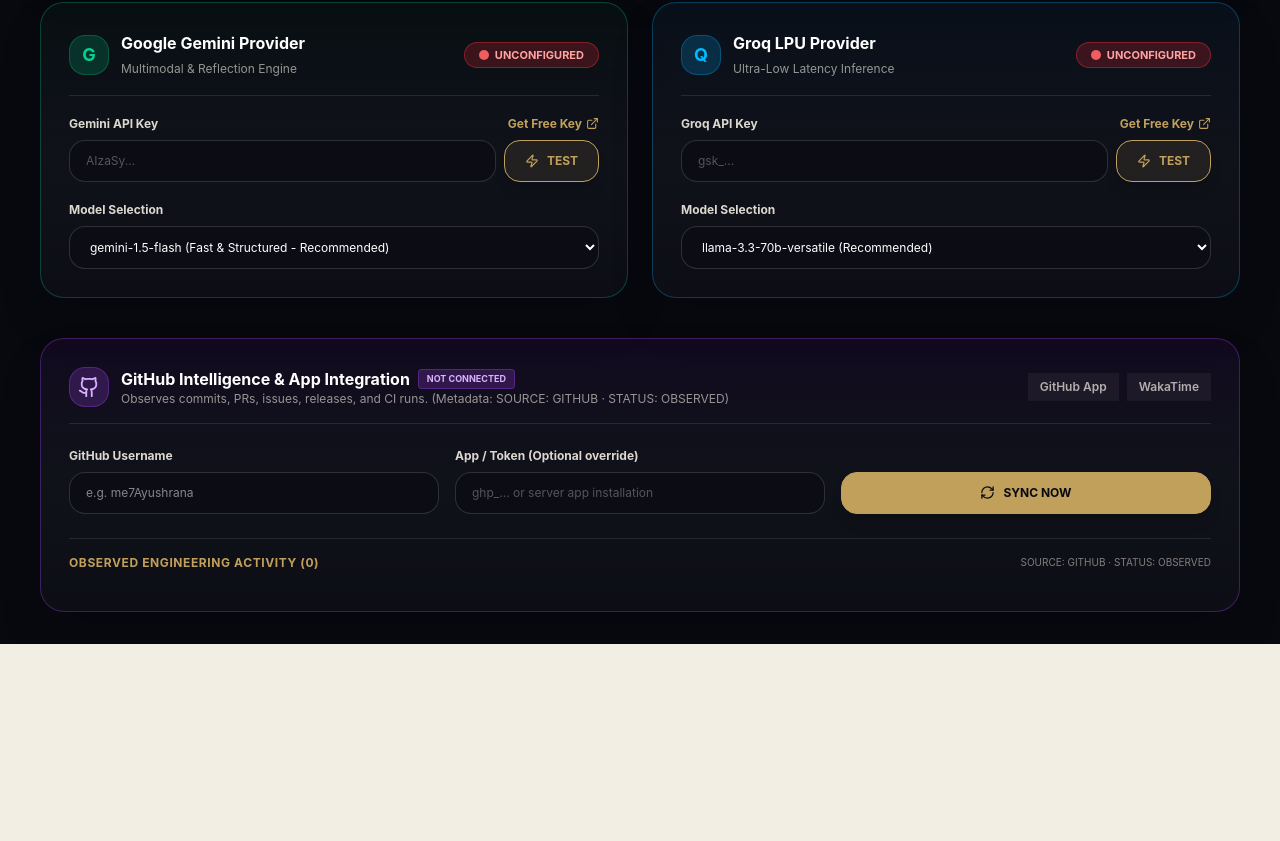
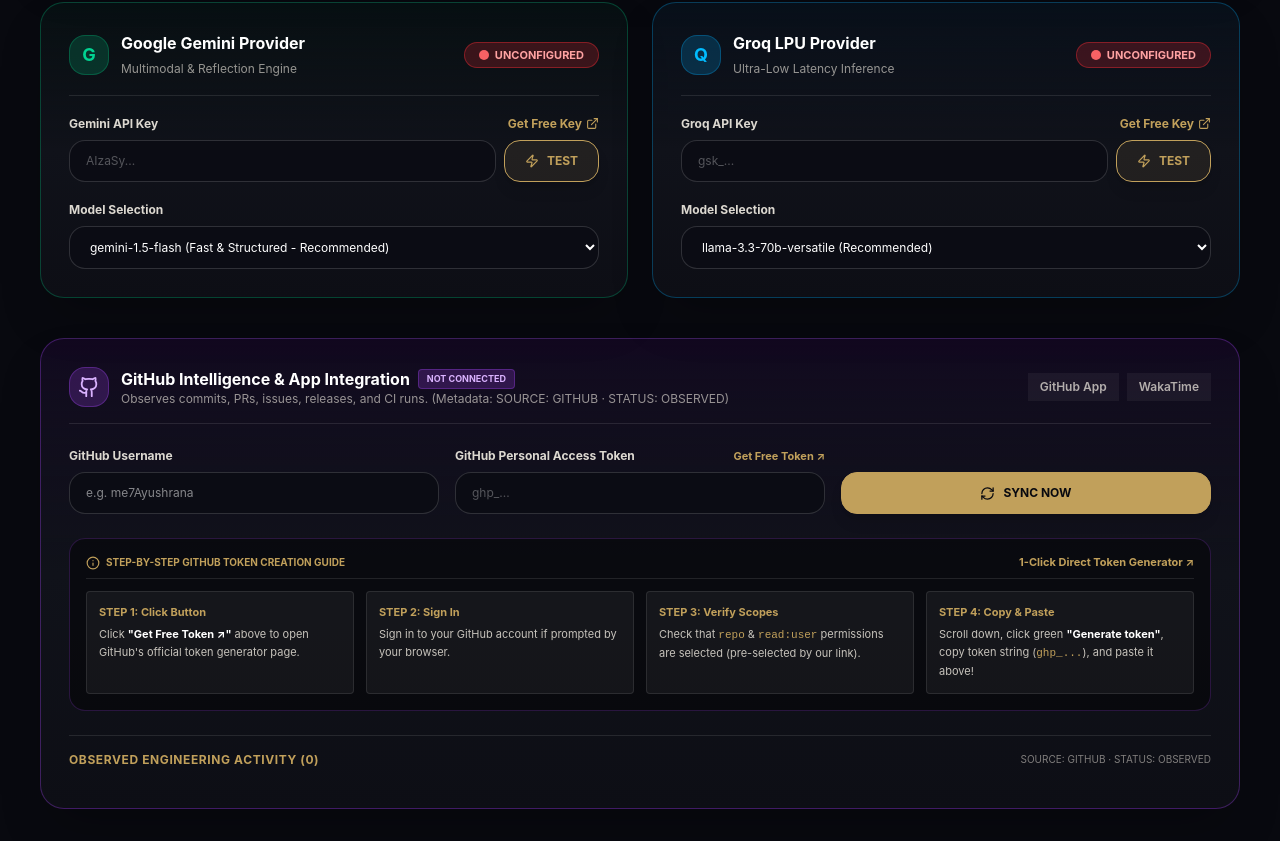
Before and after one commit to me7Ayushrana/workfolio, a Next.js app: page /settings in a window 1280 px wide. Shown: the part 1239-2080 px from the top of the page. Before the commit the page ends 1883 px from the top, so only its background shows below. Built offline with nearby package versions, Linux system fonts and the light colour scheme.

Commit message:
feat(settings): add 1-click GitHub token link and step-by-step guide

```diff
--- a/components/settings/ai-settings.tsx
+++ b/components/settings/ai-settings.tsx
@@ -587,12 +587,22 @@ export function AISettings() {
               </div>
 
               <div>
-                <label className="text-xs font-bold text-[#f3eee4]/90 block mb-2">App / Token (Optional override)</label>
+                <div className="flex items-center justify-between mb-2">
+                  <label className="text-xs font-bold text-[#f3eee4]/90">GitHub Personal Access Token</label>
+                  <a
+                    href="https://github.com/settings/tokens/new?description=Workfolio%20Integration&scopes=repo,read:user,read:org,workflow"
+                    target="_blank"
+                    rel="noreferrer"
+                    className="flex items-center gap-1 text-[11px] font-bold text-[#c1a05b] hover:underline"
+                  >
+                    <span>Get Free Token ↗</span>
+                  </a>
+                </div>
                 <input
                   type="password"
                   value={githubToken}
                   onChange={(e) => setGithubToken(e.target.value)}
-                  placeholder="ghp_... or server app installation"
+                  placeholder="ghp_..."
                   className="w-full rounded-2xl border border-white/15 bg-[#0b0c14] px-4 py-3 text-xs text-white placeholder:text-white/30 focus:border-[#c1a05b] focus:outline-none transition-all"
                 />
               </div>
@@ -618,6 +628,42 @@ export function AISettings() {
                     Disconnect
                   </button>
                 )}
+              </div>
+            </div>
+
+            {/* STEP-BY-STEP TOKEN GENERATION GUIDE */}
+            <div className="rounded-2xl border border-purple-500/20 bg-black/40 p-4 space-y-3 text-xs">
+              <div className="flex items-center justify-between border-b border-white/10 pb-2">
+                <span className="font-bold text-[#c1a05b] uppercase text-[10px] flex items-center gap-1.5">
+                  <Info size={14} /> STEP-BY-STEP GITHUB TOKEN CREATION GUIDE
+                </span>
+                <a
+                  href="https://github.com/settings/tokens/new?description=Workfolio%20Integration&scopes=repo,read:user,read:org,workflow"
+                  target="_blank"
+                  rel="noreferrer"
+                  className="flex items-center gap-1 text-[11px] font-bold text-[#c1a05b] hover:underline"
+                >
+                  <span>1-Click Direct Token Generator ↗</span>
+                </a>
+              </div>
+
+              <div className="grid gap-3 md:grid-cols-4 text-[#f3eee4]/80 text-[11px] leading-relaxed">
+                <div className="rounded-xl border border-white/10 bg-white/5 p-3 space-y-1">
+                  <span className="font-bold text-[#c1a05b] block">STEP 1: Click Button</span>
+                  <p>Click <strong className="text-white">"Get Free Token ↗"</strong> above to open GitHub's official token generator page.</p>
+                </div>
+                <div className="rounded-xl border border-white/10 bg-white/5 p-3 space-y-1">
+                  <span className="font-bold text-[#c1a05b] block">STEP 2: Sign In</span>
+                  <p>Sign in to your GitHub account if prompted by your browser.</p>
+                </div>
+                <div className="rounded-xl border border-white/10 bg-white/5 p-3 space-y-1">
+                  <span className="font-bold text-[#c1a05b] block">STEP 3: Verify Scopes</span>
+                  <p>Check that <code className="text-[#c1a05b]">repo</code> & <code className="text-[#c1a05b]">read:user</code> permissions are selected (pre-selected by our link).</p>
+                </div>
+                <div className="rounded-xl border border-white/10 bg-white/5 p-3 space-y-1">
+                  <span className="font-bold text-[#c1a05b] block">STEP 4: Copy & Paste</span>
+                  <p>Scroll down, click green <strong className="text-white">"Generate token"</strong>, copy token string (<code className="text-[#c1a05b]">ghp_...</code>), and paste it above!</p>
+                </div>
               </div>
             </div>
 
```
